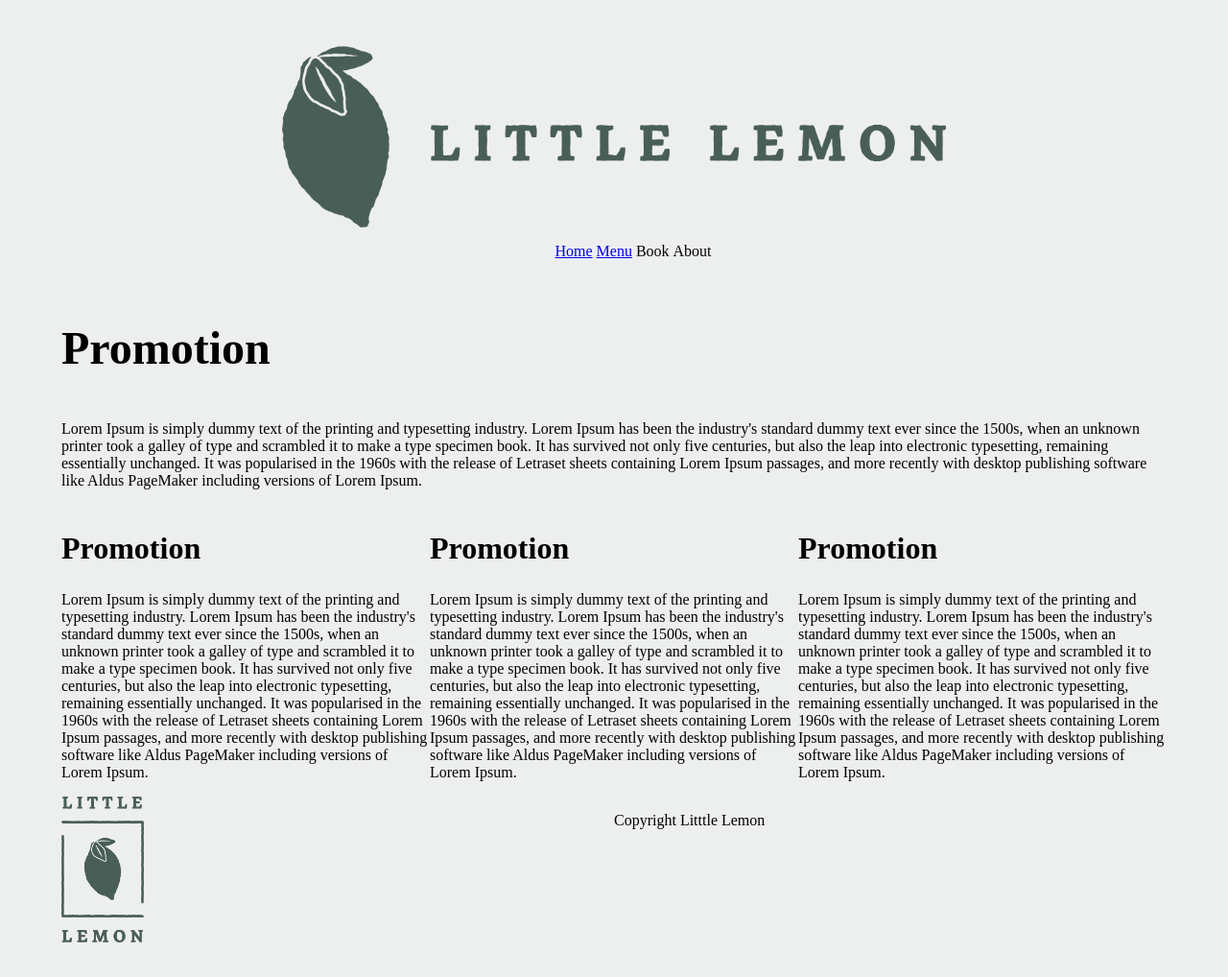
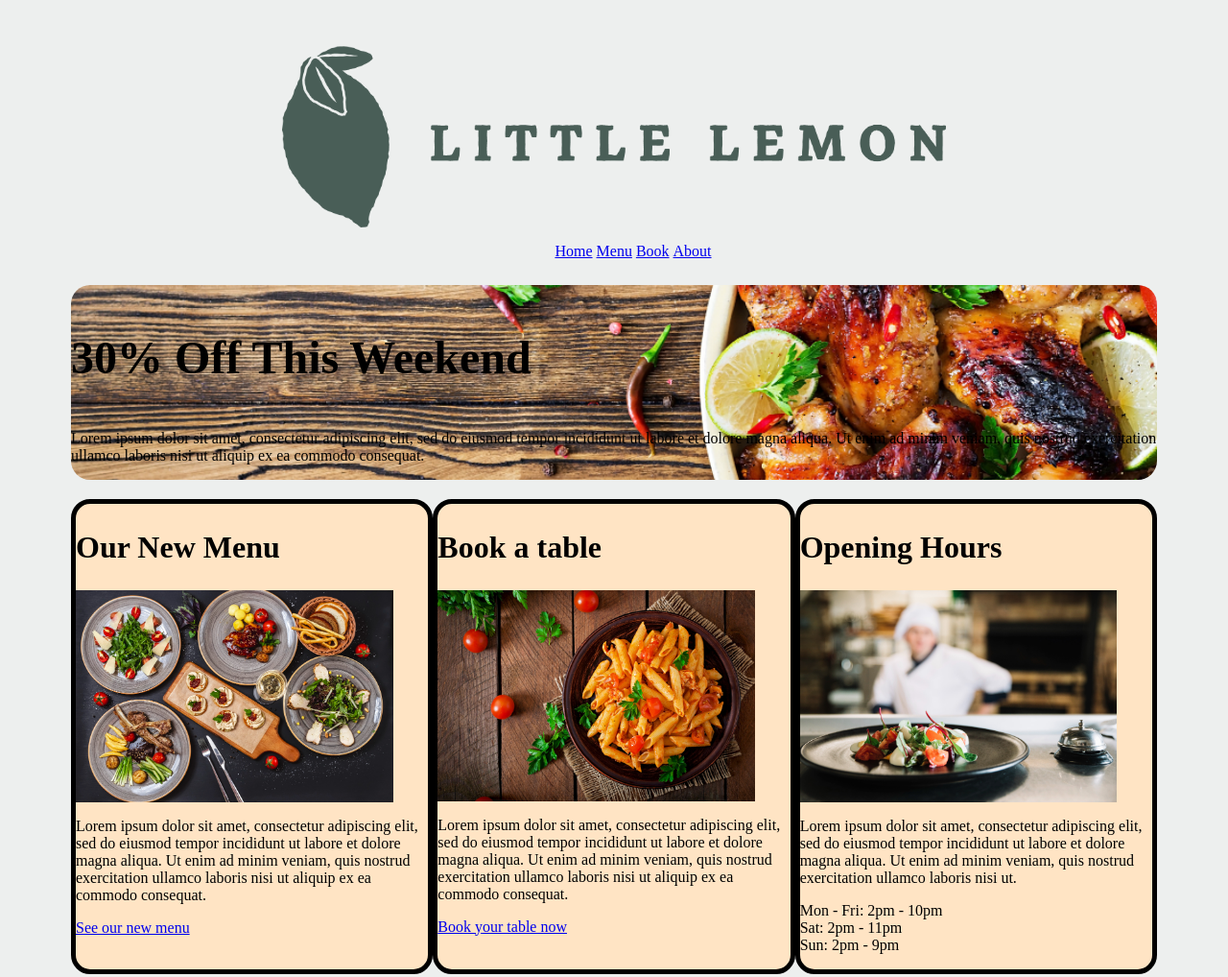
Before and after one commit to Fot28/Little-Lemon, a plain HTML site: page index.html in a window 1280 px wide. Shown: the top 1018 px of the page at 96% size. Drawn offline with Linux system fonts and the light colour scheme.

Commit message:
Added pictures and started styling

```diff
--- a/index.html
+++ b/index.html
@@ -22,68 +22,60 @@
 			<ul>
 				<li><a href="index.html">Home</a></li>
 				<li><a href="menu.html">Menu</a></li>
-				<li><a href="book.html"></a>Book</li>
-				<li><a href="about.html"></a>About</li>
+				<li><a href="book.html">Book</a></li>
+				<li><a href="about.html">About</a></li>
 			</ul>
 		</nav>
 		<main>
 			<section>
-				<article>
-					<h1>Promotion</h1>
+				<article class="promotion">
+					<h1>30% Off This Weekend</h1>
 					<p>
-						Lorem Ipsum is simply dummy text of the printing and typesetting
-						industry. Lorem Ipsum has been the industry's standard dummy text
-						ever since the 1500s, when an unknown printer took a galley of type
-						and scrambled it to make a type specimen book. It has survived not
-						only five centuries, but also the leap into electronic typesetting,
-						remaining essentially unchanged. It was popularised in the 1960s
-						with the release of Letraset sheets containing Lorem Ipsum passages,
-						and more recently with desktop publishing software like Aldus
-						PageMaker including versions of Lorem Ipsum.
+						Lorem ipsum dolor sit amet, consectetur adipiscing elit, sed do
+						eiusmod tempor incididunt ut labore et dolore magna aliqua. Ut enim
+						ad minim veniam, quis nostrud exercitation ullamco laboris nisi ut
+						aliquip ex ea commodo consequat.
 					</p>
 				</article>
 			</section>
 			<section>
-				<article>
-					<h2>Promotion</h2>
+				<article class="card">
+					<h2>Our New Menu</h2>
+					<img
+						src="./assets/top-view-fast-food-mix-grilled-lamb-meat-cucumber-tomato-french-fries-arugula-salad-with-salmon-parmesan-cheese-grilled-chicken-breast-with-fresh-greens-bread-bas.jpg"
+						alt=""
+					/>
 					<p>
-						Lorem Ipsum is simply dummy text of the printing and typesetting
-						industry. Lorem Ipsum has been the industry's standard dummy text
-						ever since the 1500s, when an unknown printer took a galley of type
-						and scrambled it to make a type specimen book. It has survived not
-						only five centuries, but also the leap into electronic typesetting,
-						remaining essentially unchanged. It was popularised in the 1960s
-						with the release of Letraset sheets containing Lorem Ipsum passages,
-						and more recently with desktop publishing software like Aldus
-						PageMaker including versions of Lorem Ipsum.
+						Lorem ipsum dolor sit amet, consectetur adipiscing elit, sed do
+						eiusmod tempor incididunt ut labore et dolore magna aliqua. Ut enim
+						ad minim veniam, quis nostrud exercitation ullamco laboris nisi ut
+						aliquip ex ea commodo consequat.
 					</p>
+					<a href="menu.html">See our new menu</a>
 				</article>
-				<article>
-					<h2>Promotion</h2>
+				<article class="card">
+					<h2>Book a table</h2>
+					<img src="./assets/penne-pasta-tomato-sauce-with-chicken-tomatoes-wooden-table.jpg" alt="" />
 					<p>
-						Lorem Ipsum is simply dummy text of the printing and typesetting
-						industry. Lorem Ipsum has been the industry's standard dummy text
-						ever since the 1500s, when an unknown printer took a galley of type
-						and scrambled it to make a type specimen book. It has survived not
-						only five centuries, but also the leap into electronic typesetting,
-						remaining essentially unchanged. It was popularised in the 1960s
-						with the release of Letraset sheets containing Lorem Ipsum passages,
-						and more recently with desktop publishing software like Aldus
-						PageMaker including versions of Lorem Ipsum.
+						Lorem ipsum dolor sit amet, consectetur adipiscing elit, sed do
+						eiusmod tempor incididunt ut labore et dolore magna aliqua. Ut enim
+						ad minim veniam, quis nostrud exercitation ullamco laboris nisi ut
+						aliquip ex ea commodo consequat.
 					</p>
+					<a href="book.html">Book your table now</a>
 				</article>
-				<article>
-					<h2>Promotion</h2>
+				<article class="card">
+					<h2>Opening Hours</h2>
+					<img src="./assets/salad-plate-with-service-bell.jpg" alt="" />
 					<p>
-						Lorem Ipsum is simply dummy text of the printing and typesetting
-						industry. Lorem Ipsum has been the industry's standard dummy text
-						ever since the 1500s, when an unknown printer took a galley of type
-						and scrambled it to make a type specimen book. It has survived not
-						only five centuries, but also the leap into electronic typesetting,
-						remaining essentially unchanged. It was popularised in the 1960s
-						with the release of Letraset sheets containing Lorem Ipsum passages,
-						and more recently with desktop publishing software like Aldus
-						PageMaker including versions of Lorem Ipsum.
+						Lorem ipsum dolor sit amet, consectetur adipiscing elit, sed do
+						eiusmod tempor incididunt ut labore et dolore magna aliqua. Ut enim
+						ad minim veniam, quis nostrud exercitation ullamco laboris nisi ut.
+					</p>
+					<p>
+						Mon - Fri: 2pm - 10pm <br />
+						Sat: 2pm - 11pm <br />
+						Sun: 2pm - 9pm
 					</p>
 				</article>
 			</section>
--- a/style.css
+++ b/style.css
@@ -18,7 +18,6 @@ h2 {
 
 header > img {
 	width: 60%;
-	height: auto;
 	display: block;
 	margin: 0 auto 0 auto;
 }
@@ -34,10 +33,30 @@ nav li {
 
 section {
 	display: flex;
+	padding: 10px;
 }
 
 article {
- flex: 1;
+	flex: 1;
+	border-radius: 20px;
+}
+
+.promotion {
+	background-image: url(./assets/chicken-wings-barbecue-sweetly-sour-sauce-picnic-summer-menu-tasty-food-top-view-flat-lay.jpg);
+	background-repeat: no-repeat;
+	background-position: center;
+	background-size: cover;
+}
+
+article > img {
+	width: 90%;
+	display: block;
+}
+
+.card {
+	border: 5px solid black;
+	width: 90%;
+	background-color: bisque;
 }
 
 footer {
@@ -48,7 +67,7 @@ footer div {
 	flex: 1;
 }
 
-footer img{
+footer img {
 	width: 15%;
 	height: auto;
 }
```
Also changed, not shown: assets/chicken-wings-barbecue-sweetly-sour-sauce-picnic-summer-menu-tasty-food-top-view-flat-lay.jpg (added), assets/fresh-pasta-with-hearty-bolognese-parmesan-cheese-generated-by-ai.jpg (added), assets/penne-pasta-tomato-sauce-with-chicken-tomatoes-wooden-table.jpg (added), assets/salad-plate-with-service-bell.jpg (added), assets/side-view-chef-flambeing-dish-kitchen.jpg (added), assets/top-view-fast-food-mix-grilled-lamb-meat-cucumber-tomato-french-fries-arugula-salad-with-salmon-parmesan-cheese-grilled-chicken-breast-with-fresh-greens-bread-bas.jpg (added).
